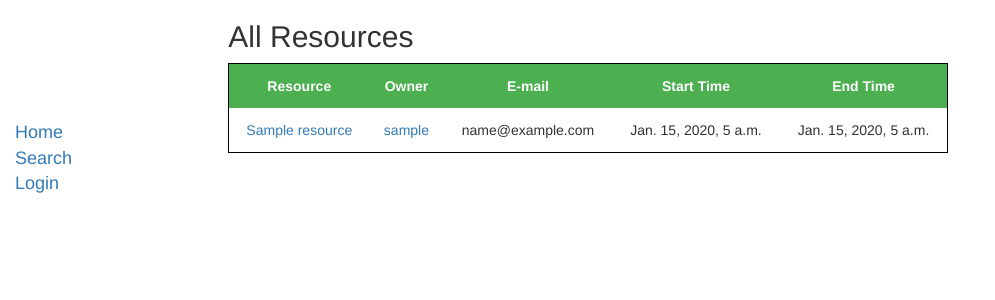
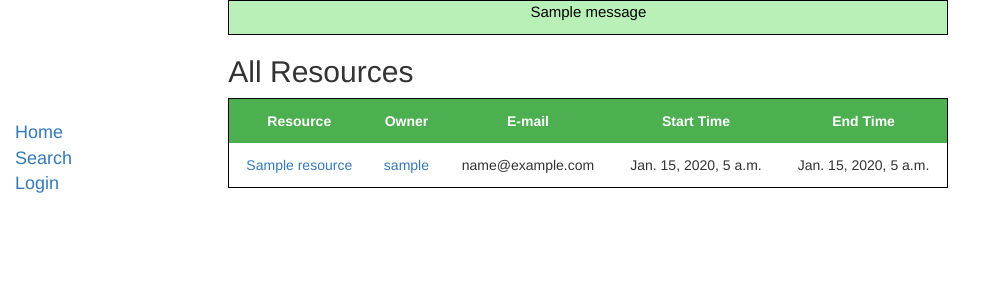
Before and after one commit to jw3877/final, a Django app: page / in a window 1280 px wide. Shown: the top 300 px of the page, without its empty margins (0-995 px from the left). Run offline with Django 3.2, Linux system fonts and the light colour scheme; tables that the repository leaves empty hold one stand-in row (values such as "Sample post"); one stand-in notice (Sample message) is shown; parts of the project's set-up code (start-up, migrations or seed data) failed here and were passed over; some libraries are stand-ins or nearby versions.

Commit message:
added success messages for various actions

```diff
--- a/final/static/css/styles.css
+++ b/final/static/css/styles.css
@@ -31,3 +31,15 @@ tr:nth-child(odd) {background-color: #E8E8E8}
   width:200px;
   height:200px;
 }
+
+.success {
+  color: black;
+  background: #B8F0B8;
+  font-size: 15px;
+  text-align: center;
+  width: 720px;
+  height: 35px;
+  border-style: solid;
+  border-color: black;
+  border-width: 1px;
+}
--- a/reservation/templates/base_generic.html
+++ b/reservation/templates/base_generic.html
@@ -32,10 +32,14 @@
      {% endblock %}
       </div>
       <div class="col-sm-10 ">
+        {% if messages %}
+          {% for message in messages %}
+          <p{% if message.tags %} class="{{ message.tags }}"{% endif %}>{{ message }}</p>
+          {% endfor %}
+         {% endif %}
       {% block content %}{% endblock %}
       </div>
     </div>
-
   </div>
 </body>
 </html>
--- a/reservation/views.py
+++ b/reservation/views.py
@@ -12,6 +12,7 @@ from .forms import ResourceForm, ReservationForm, UserForm, ResourceTagForm, Res
 
 from datetime import datetime, timedelta
 from django.db.models import F
+from django.contrib import messages
 
 #
 # index
@@ -145,6 +146,8 @@ def createResource(request):
       tags = resource_form.cleaned_data['tags']
       new_resource.save()
       add_resource_tags(tags, new_resource)
+      message = 'Successfully created resource.'
+      messages.add_message(request, messages.SUCCESS, message)
       return HttpResponseRedirect(reverse('index'))
 
   else:
@@ -206,6 +209,9 @@ def createReservation(request, resource_id):
            Sincerely,
            The Management'''.format(new_reservation.resource.name, new_reservation.start_time, new_reservation.end_time, new_reservation.duration())
         request.user.email_user(subject, message)
+
+        message = 'Successfully created reservation.'
+        messages.add_message(request, messages.SUCCESS, message)
         return HttpResponseRedirect(reverse('index'))
 
   # GET
@@ -231,6 +237,8 @@ def deleteReservation(request, reservation_id):
 
   if request.method == 'POST':
     reservation.delete()
+    message = 'Successfully deleted reservation.'
+    messages.add_message(request, messages.SUCCESS, message)
     return redirect('index')
 
   context = {
@@ -250,6 +258,8 @@ def editResource(request, resource_id):
     resource_form = ResourceForm(request.POST, request.FILES, instance=resource)
     if resource_form.is_valid():
       resource_form.save()
+      message = 'Changes have been saved.'
+      messages.add_message(request, messages.SUCCESS, message)
       return redirect('resource', resource.id)
 
   else:
```
